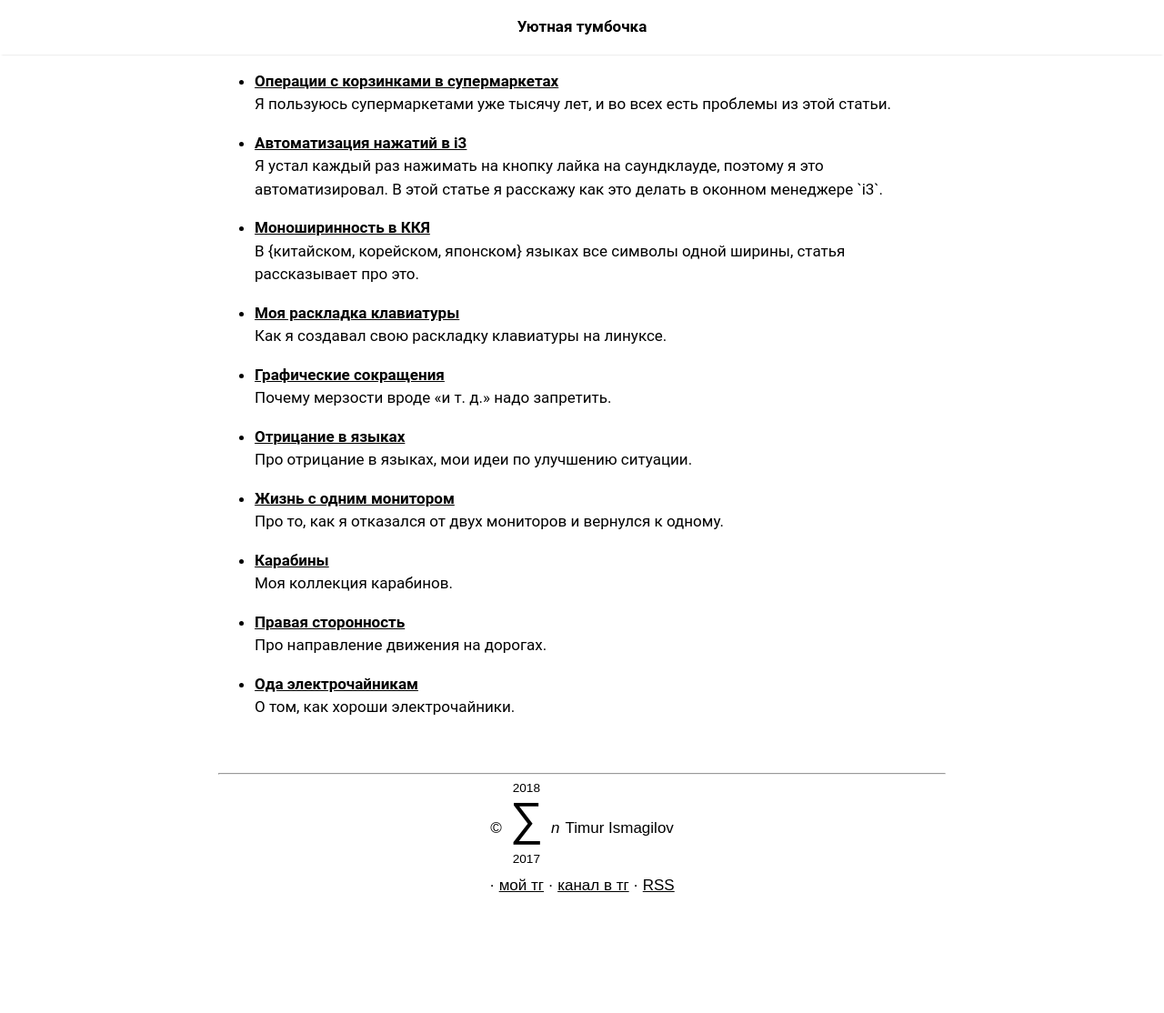
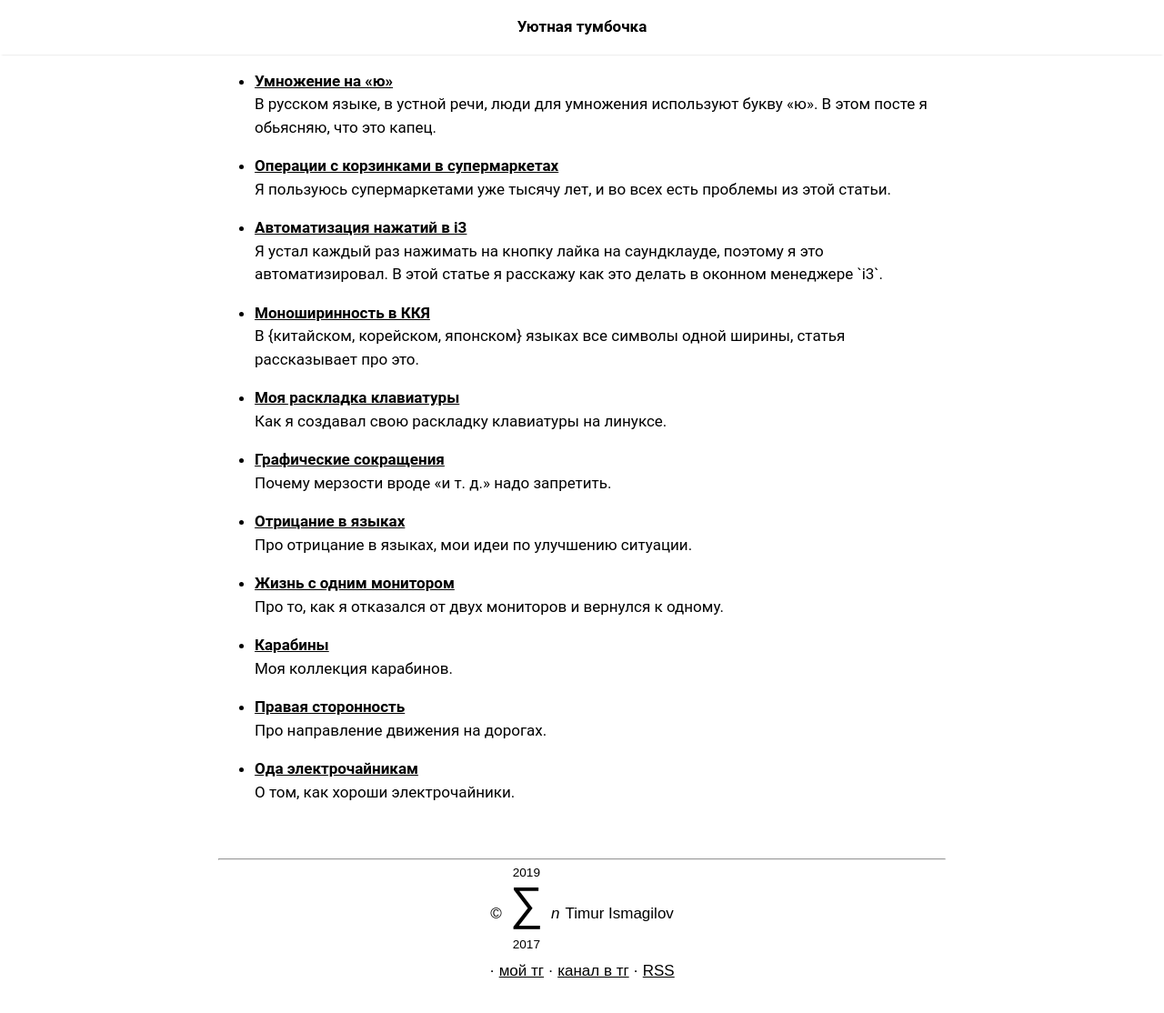
Before and after one commit to bouncepaw/bouncepaw.github.io, a Jekyll site: the page built from index.html, in a window 1280 px wide. Shown: the whole page at 91% size. Built offline with Jekyll 4.4.1, drawn with Linux system fonts in a browser that asks for light colours; before the commit the page ends 1021 px from its top, so only the background shows below that; part of the change alters nothing that is shown.

Commit message:
Multiplication

````diff
--- a/_includes/footer.html
+++ b/_includes/footer.html
@@ -9,7 +9,7 @@
 
       <div class="copyright__sum">
         <div class="copyright__upper-bound">
-          2018
+          2019
         </div>
         <div class="copyright__sigma">
           &sum;
--- /dev/null
+++ b/_posts/2019-01-05-multiplication.md
@@ -0,0 +1,60 @@
+---
+title: "Умножение на «ю»"
+date: 2019-01-05
+permalink: multiplication
+layout: ru
+excerpt: "В русском языке, в устной речи, люди для умножения используют букву
+«ю». В этом посте я обьясняю, что это капец."
+---
+# Умножение на «ю»
+Когда люди умножают вслух, они знак умножения читают как «ю»:
+
+> — Сколько будет 5 ю 5?
+> — 25, конечно.
+
+На письме это выглядит странно, а в речи мы не замечаем это, но меня это гложет
+изнутри уже сто лет. Абсолютно очевидно, что эта «ю» идёт из инструментатива
+слов для обозначения цифр. Вот пример из «Автостопом по галактике», где это
+видно:
+
+> — Шестью девять. Сорок два.
+> — Именно. И это всё. <!-- classic -->
+
+Теперь понятно, что перед «ю» надо ставить дефис: «5-ю 5». Но меня всё равно это
+бесит. Математика — стройная вещь, не терпящая дурацких человеческих
+неточностей, а привнося в неё падежи из русского языка, мы разрушаем основу
+бытия. Разве так можно? Нельзя.
+
+Есть несколько альтернатив.
+
+Можно говорить «5 на 5», но становится непонятно, имеется ввиду умножение или
+деление. Если говорить «5 умножить на 5», то всё понятно. Я так и стараюсь
+делать.
+
+<hr>
+
+Люди никак не могут договориться, какой знак умножения использовать на письме.
+Кто-то пишет интерпункт ⋅, кто-то пишет крестик ×, кто-то пишет астериск ∗. Я
+считаю, что интерпункт — плохой кандидат из-за схожести с обычной точкой
+(которую я рекомендую использовать для разделения целой и дробной части), а
+крестик — из-за схожести с буквой икс (которая используется для переменной).
+Остаётся астериск. Тот астериск, который я написал, никто в жизни не видел, хотя
+он есть в юникоде, поэтому в качестве альтернативы предлагаю астериск *, который
+есть на клавиатуре.
+
+Программистам давно знаком такой астериск, ведь почти во всех языках
+программирования умножение выражается именно им:
+
+```
+5 * 5;  // C и друзья
+(* 5 5) // Lisp
+```
+
+В некоторых языках нет оператора умножения. Например, в `Cobol` прямо так и
+пишут:
+
+```cobol
+MULTIPLY NUM1 BY NUM2
+```
+
+Я не нашёл других языков, в которых нет оператора умножения.
````
